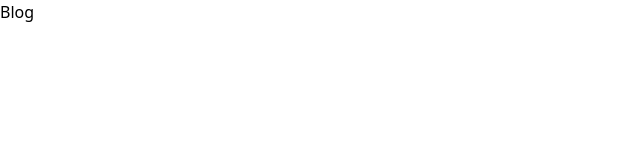
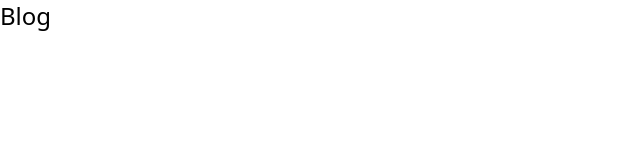
Before and after one commit to Avinashraut1998/Blog-FullStackAPP, a React (Vite) app in the folder Client/: page / in a window 1280 px wide. Shown: the top 160 px of the page, without its empty margins (0-640 px from the left). Built offline with nearby package versions, Linux system fonts and the light colour scheme.

Commit message:
second commit

```diff
--- a/Client/src/App.jsx
+++ b/Client/src/App.jsx
@@ -6,7 +6,9 @@ function App() {
 
   return (
     <>
-      <h1>Blog</h1>
+    <div className='text-2xl'>
+            Blog
+    </div>
     </>
   )
 }
```
